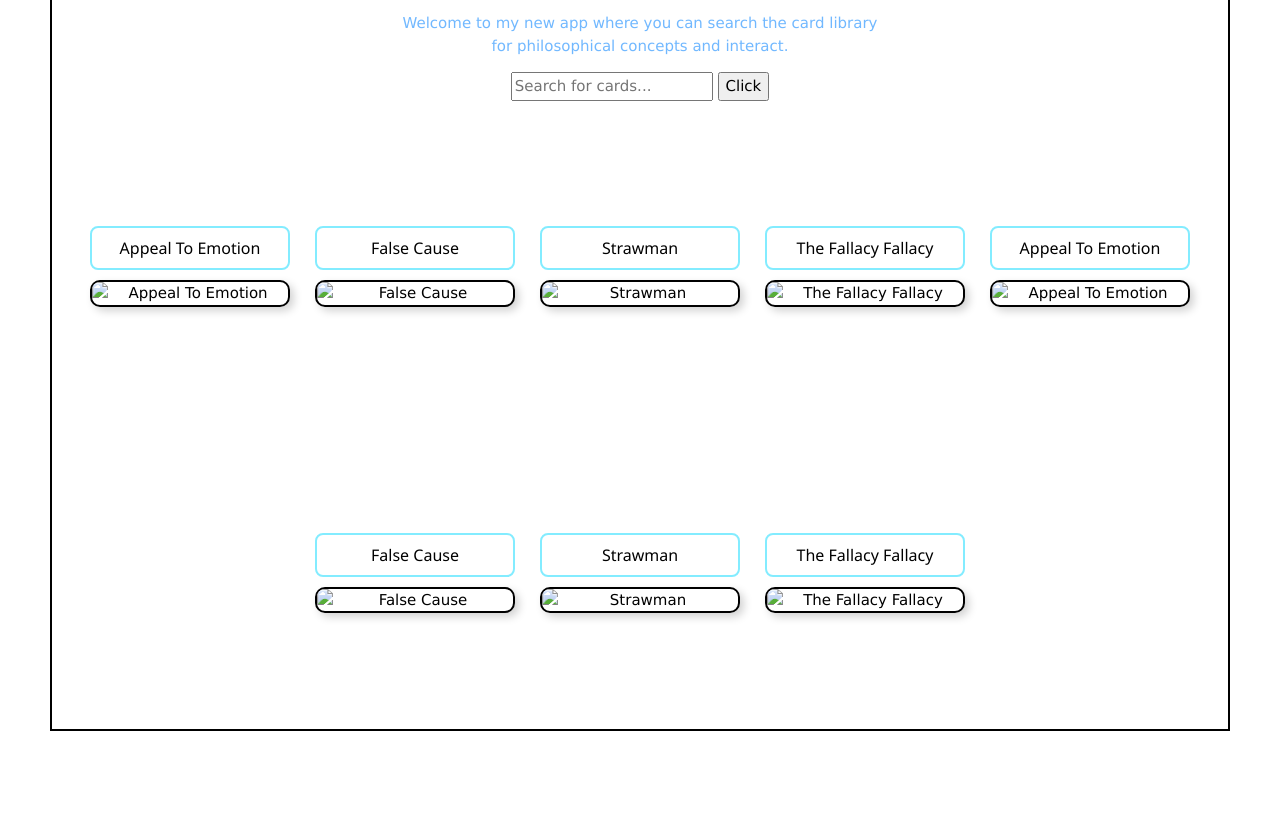
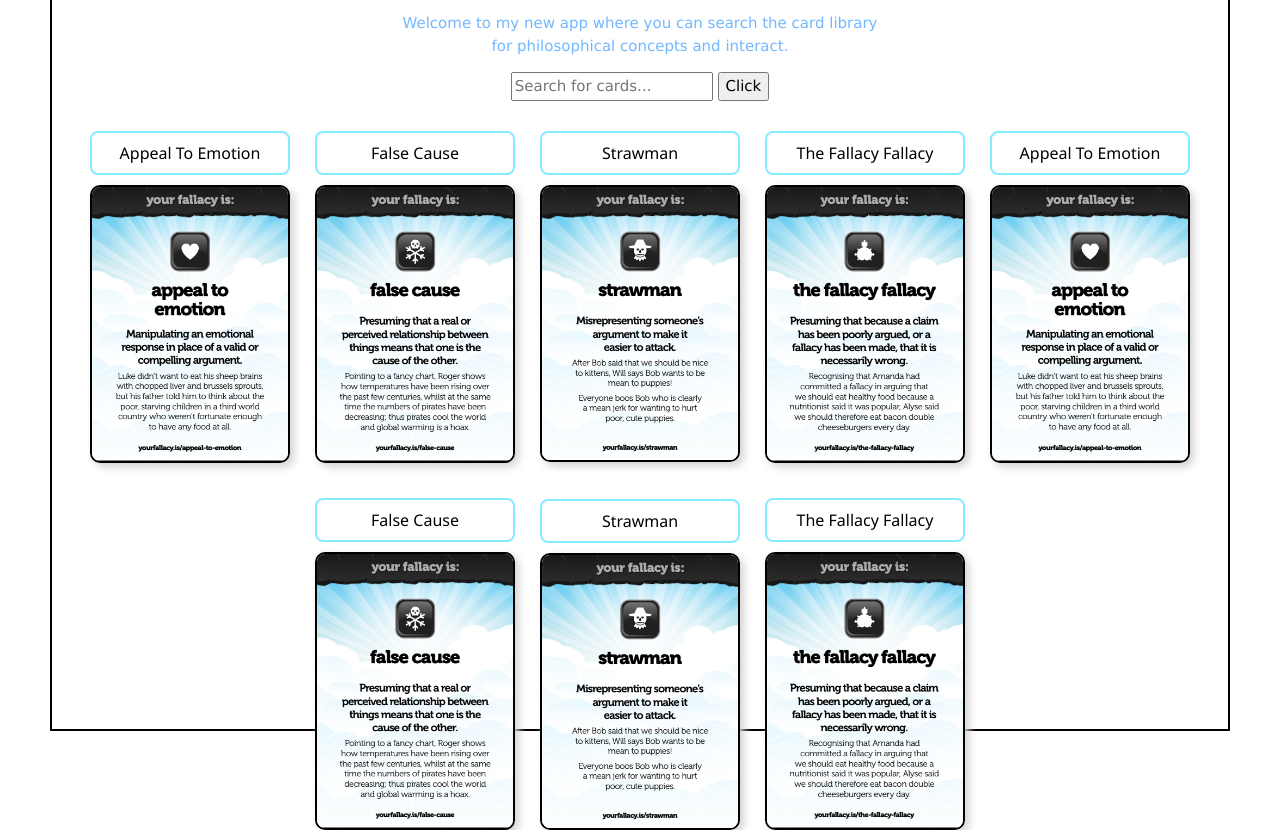
Before and after one commit to DavidL1983/David, a plain HTML site: page Philosophy Cards/index.html in a window 1280 px wide. Shown: the part 119-949 px from the top of the page. Before the commit the page ends 900 px from the top, so only its background shows below. Drawn offline with nearby package versions, Linux system fonts and the light colour scheme.

Commit message:
Thought the images were in the right folder (presumebly), I needed to update the src address for the images in the index.html to match.

```diff
--- a/Philosophy Cards/index.html
+++ b/Philosophy Cards/index.html
@@ -20,35 +20,35 @@
         <div class="library-section">
             <div class="card-container">
                 <h2>Appeal To Emotion</h2>
-                <img src="Images/PSCards_AppealToEmotion.png" alt="Appeal To Emotion" class="card-image">
+                <img src="PSCards_AppealToEmotion.png" alt="Appeal To Emotion" class="card-image">
             </div>
             <div class="card-container">
                 <h2>False Cause</h2>
-                <img src="Images/PSCards_FalseCause.png" alt="False Cause" class="card-image">
+                <img src="PSCards_FalseCause.png" alt="False Cause" class="card-image">
             </div>
             <div class="card-container">
                 <h2>Strawman</h2>
-                <img src="Images/PSCards_Strawman.png" alt="Strawman" class="card-image">
+                <img src="PSCards_Strawman.png" alt="Strawman" class="card-image">
             </div>
             <div class="card-container">
                 <h2>The Fallacy Fallacy</h2>
-                <img src="Images/PSCards_TheFallacyFallacy.png" alt="The Fallacy Fallacy" class="card-image">
+                <img src="PSCards_TheFallacyFallacy.png" alt="The Fallacy Fallacy" class="card-image">
             </div>
             <div class="card-container">
                 <h2>Appeal To Emotion</h2>
-                <img src="Images/PSCards_AppealToEmotion.png" alt="Appeal To Emotion" class="card-image">
+                <img src="PSCards_AppealToEmotion.png" alt="Appeal To Emotion" class="card-image">
             </div>
             <div class="card-container">
                 <h2>False Cause</h2>
-                <img src="Images/PSCards_FalseCause.png" alt="False Cause" class="card-image">
+                <img src="PSCards_FalseCause.png" alt="False Cause" class="card-image">
             </div>
             <div class="card-container">
                 <h2>Strawman</h2>
-                <img src="Images/PSCards_Strawman.png" alt="Strawman" class="card-image">
+                <img src="PSCards_Strawman.png" alt="Strawman" class="card-image">
             </div>
             <div class="card-container">
                 <h2>The Fallacy Fallacy</h2>
-                <img src="Images/PSCards_TheFallacyFallacy.png" alt="The Fallacy Fallacy" class="card-image">
+                <img src="PSCards_TheFallacyFallacy.png" alt="The Fallacy Fallacy" class="card-image">
             </div>
 
         </div>
```
